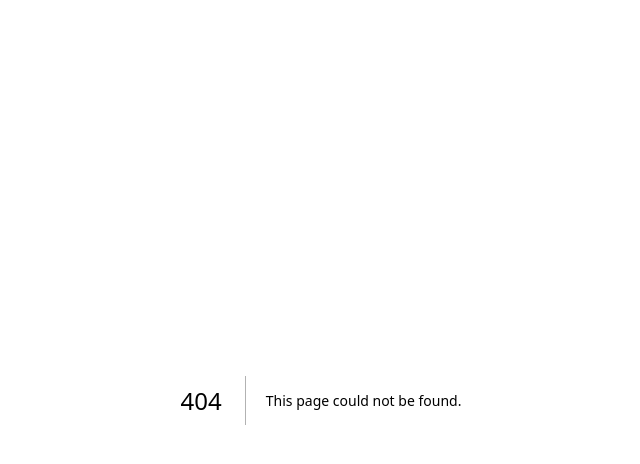
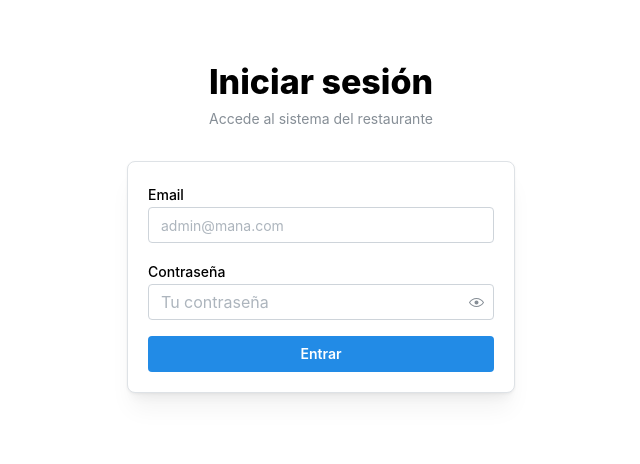
Before and after one commit to freddyolmos/mana-rest-web, a Next.js app: page /auth/login in a window 1280 px wide. Before the commit this address had no page. Shown: the top 464 px of the page, without its empty margins (319-959 px from the left). Built offline with nearby package versions, Linux system fonts and the light colour scheme.

Commit message:
Primer version de login/logout.

```diff
--- a/package.json
+++ b/package.json
@@ -10,6 +10,7 @@
   },
   "dependencies": {
     "@mantine/core": "^8.3.13",
+    "@mantine/form": "^8.3.13",
     "@mantine/hooks": "^8.3.13",
     "@tabler/icons-react": "^3.36.1",
     "next": "16.1.4",
--- /dev/null
+++ b/src/app/auth/login/page.tsx
@@ -0,0 +1,76 @@
+"use client";
+
+import { useForm } from "@mantine/form";
+import { useRouter } from "next/navigation";
+import {
+  Paper,
+  TextInput,
+  PasswordInput,
+  Button,
+  Title,
+  Text,
+  Container,
+  Stack,
+} from "@mantine/core";
+
+function setCookie(name: string, value: string, days = 7) {
+  const maxAge = days * 24 * 60 * 60;
+  document.cookie = `${name}=${encodeURIComponent(
+    value,
+  )}; Path=/; Max-Age=${maxAge}; SameSite=Lax`;
+}
+
+export default function LoginPage() {
+  const router = useRouter();
+
+  const form = useForm({
+    initialValues: {
+      email: "",
+      password: "",
+    },
+    validate: {
+      email: (value) => (/^\S+@\S+$/.test(value) ? null : "Email inválido"),
+      password: (value) => (value.length >= 6 ? null : "Mínimo 6 caracteres"),
+    },
+  });
+
+  const onSubmit = form.onSubmit(async (values) => {
+    setCookie("mana_session", "1", 7);
+
+    router.replace("/dashboard");
+  });
+
+  return (
+    <Container size={420} my={60}>
+      <Title ta="center" fw={800}>
+        Iniciar sesión
+      </Title>
+
+      <Text c="dimmed" size="sm" ta="center" mt={5}>
+        Accede al sistema del restaurante
+      </Text>
+
+      <Paper withBorder shadow="md" p="lg" radius="md" mt="xl">
+        <form onSubmit={onSubmit}>
+          <Stack gap="md">
+            <TextInput
+              label="Email"
+              placeholder="admin@mana.com"
+              {...form.getInputProps("email")}
+            />
+
+            <PasswordInput
+              label="Contraseña"
+              placeholder="Tu contraseña"
+              {...form.getInputProps("password")}
+            />
+
+            <Button type="submit" fullWidth>
+              Entrar
+            </Button>
+          </Stack>
+        </form>
+      </Paper>
+    </Container>
+  );
+}
--- a/src/app/layout.tsx
+++ b/src/app/layout.tsx
@@ -17,7 +17,7 @@ export default function RootLayout({
   return (
     <html lang="es">
       <head>
-        <ColorSchemeScript defaultColorScheme="auto" />
+        <ColorSchemeScript defaultColorScheme="light" />
       </head>
       <body>
         <Providers>{children}</Providers>
```
Also changed, not shown: src/components/AppShellLayout.tsx (+9 -7 lines), src/components/LogoutButton.tsx (added, +27 -0 lines), src/middleware.ts (added, +28 -0 lines), 1 other file (tests, documents, lock files or other folders).
